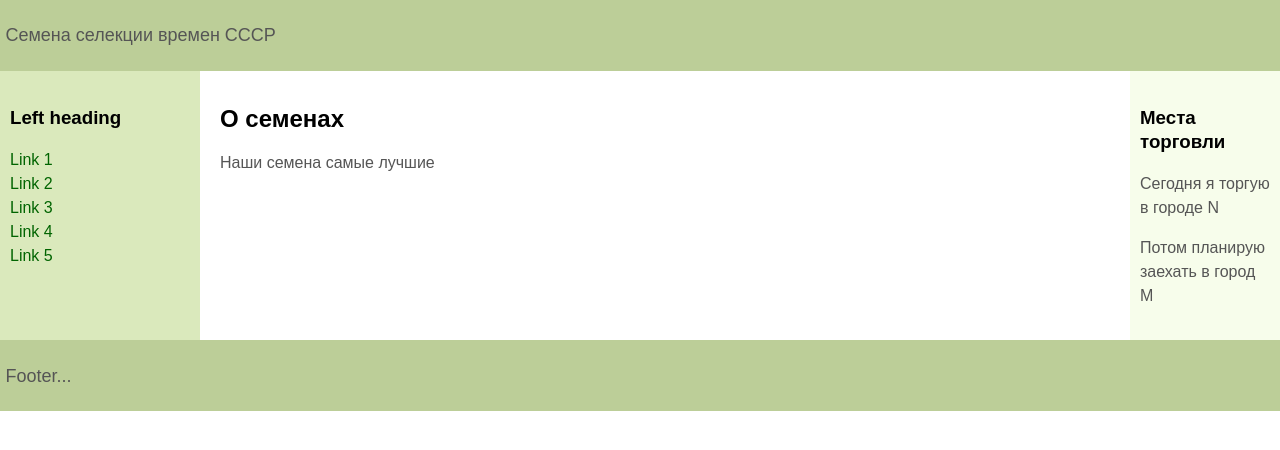
After one commit to ivan-andriankin/ivan123.ru, a PHP site: page /papa-site/1/index.html in a window 1280 px wide. The commit adds this page. Shown: the top 450 px of the page. Run offline with PHP 8.4, Linux system fonts and the light colour scheme.

Commit message:
updates for fbi mw & papa's site

```diff
--- /dev/null
+++ b/papa-site/1/index.html
@@ -0,0 +1,51 @@
+<!DOCTYPE html>
+<!-- Template by quackit.com -->
+<html>
+<head>
+	<meta http-equiv="Content-Type" content="text/html; charset=UTF-8">
+    <meta name="viewport" content="width=device-width, initial-scale=1">
+	<title>Семена</title>
+    <link href="style.css" rel="stylesheet">
+</head>
+
+<body>
+
+	<header id="header"><p>Семена селекции времен СССР</p></header>
+
+	<div id="container">
+
+		<main id="center" class="column">
+			<article>
+
+				<h1>О семенах</h1>
+				<p>Наши семена самые лучшие</p>
+
+			</article>
+		</main>
+
+		<nav id="left" class="column">
+			<h3>Left heading</h3>
+			<ul>
+				<li><a href="#">Link 1</a></li>
+				<li><a href="#">Link 2</a></li>
+				<li><a href="#">Link 3</a></li>
+				<li><a href="#">Link 4</a></li>
+				<li><a href="#">Link 5</a></li>
+			</ul>
+		</nav>
+
+		<div id="right" class="column">
+			<h3>Места торговли</h3>
+			<p>Сегодня я торгую в городе N</p>
+            <p>Потом планирую заехать в город M</p>
+		</div>
+
+	</div>
+
+	<div id="footer-wrapper">
+		<footer id="footer"><p>Footer...</p></footer>
+	</div>
+
+</body>
+
+</html>
--- /dev/null
+++ b/papa-site/1/style.css
@@ -0,0 +1,110 @@
+/* Layout */
+body {
+    min-width: 630px;
+}
+
+#container {
+    padding-left: 200px;
+    padding-right: 190px;
+}
+
+#container .column {
+    position: relative;
+    float: left;
+}
+
+#center {
+    padding: 10px 20px;
+    width: 100%;
+}
+
+#left {
+    width: 180px;
+    padding: 0 10px;
+    right: 240px;
+    margin-left: -100%;
+}
+
+#right {
+    width: 130px;
+    padding: 0 10px;
+    margin-right: -100%;
+}
+
+#footer {
+    clear: both;
+}
+
+/* IE hack */
+* html #left {
+    left: 150px;
+}
+
+/* Make the columns the same height as each other */
+#container {
+    overflow: hidden;
+}
+
+#container .column {
+    padding-bottom: 1001em;
+    margin-bottom: -1000em;
+}
+
+/* Fix for the footer */
+* html body {
+    overflow: hidden;
+}
+
+* html #footer-wrapper {
+    float: left;
+    position: relative;
+    width: 100%;
+    padding-bottom: 10010px;
+    margin-bottom: -10000px;
+    background: #fff;
+}
+
+/* Aesthetics */
+body {
+    margin: 0;
+    padding: 0;
+    font-family:Sans-serif;
+    line-height: 1.5em;
+}
+
+p {
+    color: #555;
+}
+
+nav ul {
+    list-style-type: none;
+    margin: 0;
+    padding: 0;
+}
+
+nav ul a {
+    color: darkgreen;
+    text-decoration: none;
+}
+
+#header, #footer {
+    font-size: large;
+    padding: 0.3em;
+    background: #BCCE98;
+}
+
+#left {
+    background: #DAE9BC;
+}
+
+#right {
+    background: #F7FDEB;
+}
+
+#center {
+    background: #fff;
+}
+
+#container .column {
+    padding-top: 1em;
+}
```
Also changed, not shown: fbi_most_wanted/table.php (+45 -76 lines), fbi_most_wanted/test.php (+1 -40 lines), papa-site/2/index.html (added, +55 -0 lines), papa-site/2/style.css (added, +16 -0 lines).
